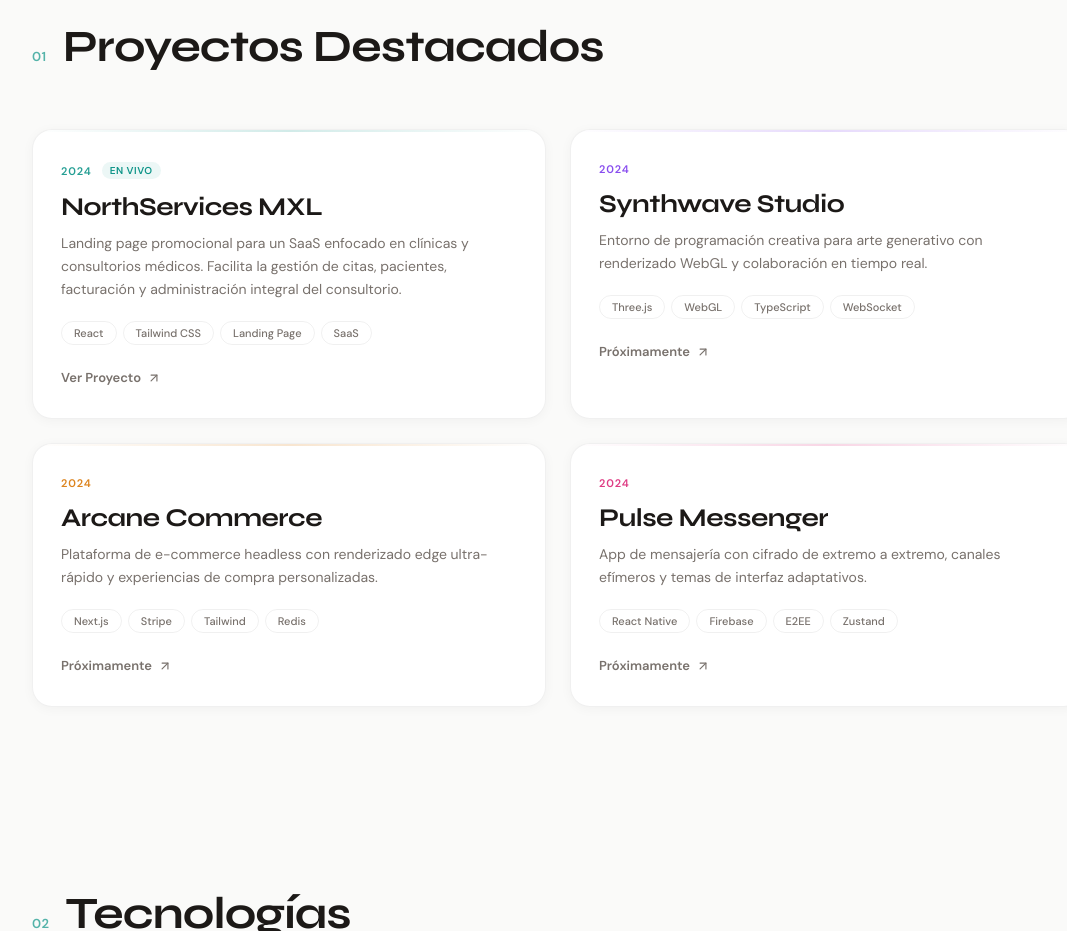
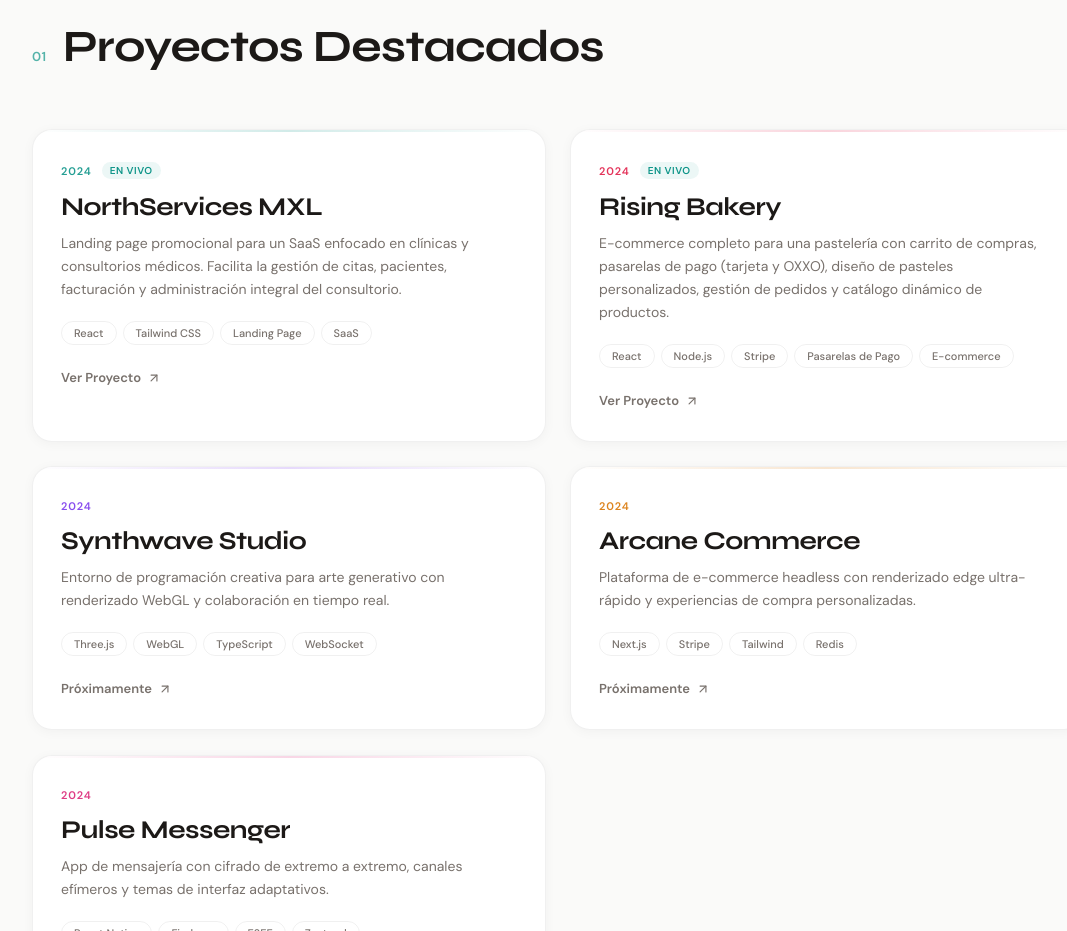
Before and after one commit to BejaranoG/PortfolioWeb, a React (Vite) app: page / in a window 1280 px wide. Shown: the part 900-1831 px from the top of the page, without its empty margins (82-1149 px from the left). Built offline with nearby package versions, Linux system fonts and the light colour scheme.

Commit message:
Update App.jsx

```diff
--- a/src/App.jsx
+++ b/src/App.jsx
@@ -31,6 +31,15 @@
   },
   {
     id: 2,
+    title: "Rising Bakery",
+    description: "E-commerce completo para una pastelería con carrito de compras, pasarelas de pago (tarjeta y OXXO), diseño de pasteles personalizados, gestión de pedidos y catálogo dinámico de productos.",
+    tags: ["React", "Node.js", "Stripe", "Pasarelas de Pago", "E-commerce"],
+    color: "#e11d48",
+    year: "2024",
+    link: "https://risingbakery-production.up.railway.app/",
+  },
+  {
+    id: 3,
     title: "Synthwave Studio",
     description: "Entorno de programación creativa para arte generativo con renderizado WebGL y colaboración en tiempo real.",
     tags: ["Three.js", "WebGL", "TypeScript", "WebSocket"],
@@ -39,7 +48,7 @@
     link: null,
   },
   {
-    id: 3,
+    id: 4,
     title: "Arcane Commerce",
     description: "Plataforma de e-commerce headless con renderizado edge ultra-rápido y experiencias de compra personalizadas.",
     tags: ["Next.js", "Stripe", "Tailwind", "Redis"],
@@ -48,7 +57,7 @@
     link: null,
   },
   {
-    id: 4,
+    id: 5,
     title: "Pulse Messenger",
     description: "App de mensajería con cifrado de extremo a extremo, canales efímeros y temas de interfaz adaptativos.",
     tags: ["React Native", "Firebase", "E2EE", "Zustand"],
```
